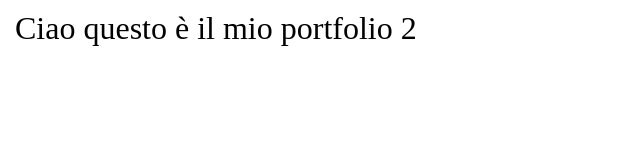
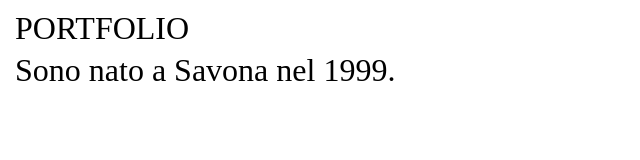
Before and after one commit to klajdiiiii/main, a plain HTML site: page index.html in a window 1280 px wide. Shown: the whole page, without its empty margins (0-640 px from the left). Drawn offline with Linux system fonts and the light colour scheme; a web font is replaced by a local one.

Commit message:
Update index.html

```diff
--- a/index.html
+++ b/index.html
@@ -6,10 +6,17 @@
     </head>
 
     <body>
-        <p>
-            Ciao questo è il mio portfolio 2
 
+        <p class="titolo">
+            PORTFOLIO
         </p>
+
+        <p class="testi">
+
+            Sono nato a Savona nel 1999.
+        </p>
+
+
     </body>
 
 </html>
```
